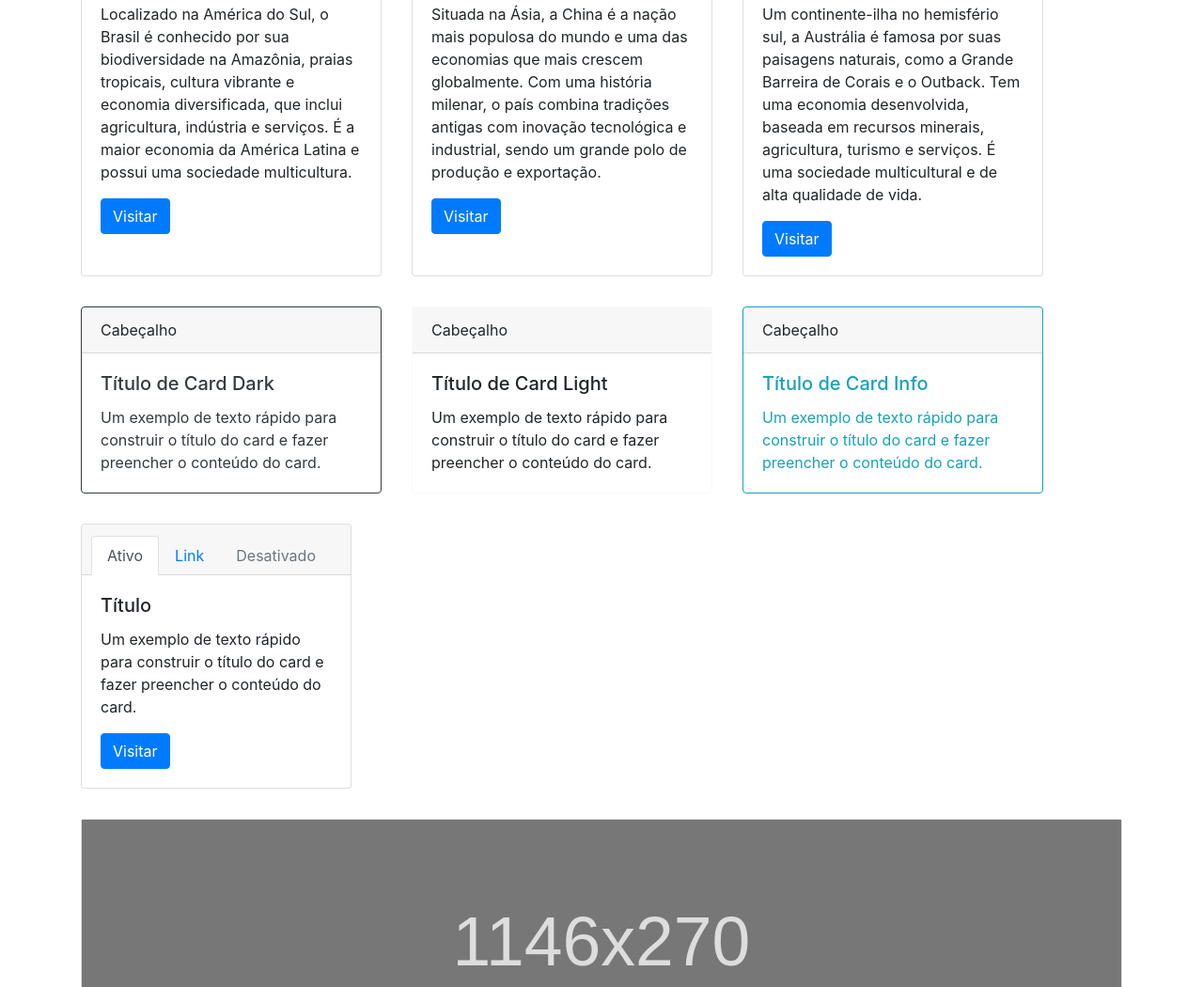
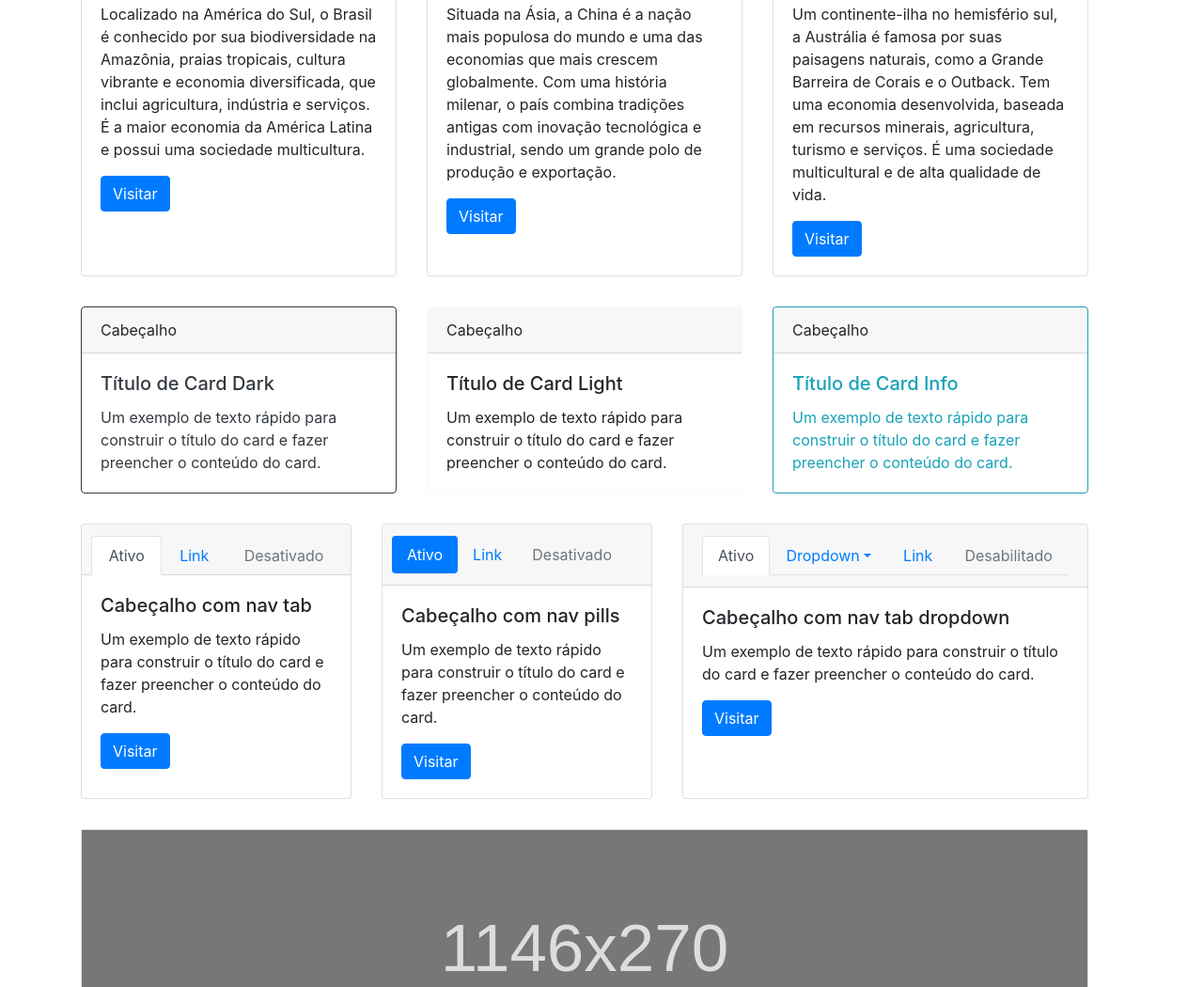
Before and after one commit to ellenlouisedev/Web-Programmer-course, a plain HTML site: page html-css/css/bootstrap/card_b.html in a window 1280 px wide. Shown: the part 270-1320 px from the top of the page at 94% size. Drawn offline with nearby package versions, Linux system fonts and the light colour scheme.

Commit message:
atualizei :+1:

```diff
--- a/html-css/css/bootstrap/card_b.html
+++ b/html-css/css/bootstrap/card_b.html
@@ -12,7 +12,7 @@
 <body>
     <div class="container">
         <div class="row">
-            <div class="card m-3" style="width: 20rem;">
+            <div class="card m-3" style="width: 21rem;">
                 <img class="card-img-top" src="../tabela/imagens/brasil.png" style="height: 200.25px;" alt="Bandeira do Brasil">
                 <div class="card-body">
                     <h5 class="card-title">Brasil</h5>
@@ -20,7 +20,7 @@
                     <a class="btn btn-primary" href="#" >Visitar</a>
                 </div>
             </div>
-            <div class="card m-3" style="width: 20rem;">
+            <div class="card m-3" style="width: 21rem;">
                 <img class="card-img-top" src="../tabela/imagens/china.png" style="height: 200.25px;" alt="Bandeira da China">
                 <div class="card-body">
                     <h5 class="card-title">China</h5>
@@ -28,7 +28,7 @@
                     <a class="btn btn-primary" href="#" >Visitar</a>
                 </div>
             </div>
-            <div class="card m-3" style="width: 20rem;">
+            <div class="card m-3" style="width: 21rem;">
                 <img class="card-img-top" src="../tabela/imagens/australia.png" style="height: 200.25px;" alt="Bandeira da Autrália">
                 <div class="card-body">
                     <h5 class="card-title">Austrália</h5>
@@ -38,21 +38,21 @@
             </div>
         </div>
         <div class="row">
-            <div class="card border-dark m-3 mb-3" style="max-width: 20rem;">
+            <div class="card border-dark m-3 mb-3" style="max-width: 21rem;">
                 <div class="card-header">Cabeçalho</div>
                 <div class="card-body text-dark">
                     <h5 class="card-title">Título de Card Dark</h5>
                     <p class="card-text">Um exemplo de texto rápido para construir o título do card e fazer preencher o conteúdo do card.</p>
                 </div>
             </div>
-            <div class="card border-light m-3 mb-3" style="max-width: 20rem;">
+            <div class="card border-light m-3 mb-3" style="max-width: 21rem;">
                 <div class="card-header">Cabeçalho</div>
                 <div class="card-body">
                     <h5 class="card-title">Título de Card Light</h5>
                     <p class="card-text">Um exemplo de texto rápido para construir o título do card e fazer preencher o conteúdo do card.</p>
                 </div>
             </div>
-            <div class="card border-info m-3" style="max-width: 20rem;">
+            <div class="card border-info m-3" style="max-width: 21rem;">
                 <div class="card-header">Cabeçalho</div>
                 <div class="card-body text-info">
                     <h5 class="card-title">Título de Card Info</h5>
@@ -63,7 +63,7 @@
         <div class="row">
             <div class="card m-3" style="width: 18rem;">
                 <div class="card-header">
-                    <ul class="nav nav-tabs card-header-tabs">
+                    <ul class="nav nav-tabs nav-fill card-header-tabs">
                         <li class="nav-item">
                             <a class="nav-link active" href="#">Ativo</a>
                         </li>
@@ -76,14 +76,64 @@
                     </ul>
                 </div>
                 <div class="card-body">
-                    <h5 class="card-title">Título</h5>
+                    <h5 class="card-title">Cabeçalho com nav tab</h5>
+                    <p class="card-text">Um exemplo de texto rápido para construir o título do card e fazer preencher o conteúdo do card.</p>
+                    <a class="btn btn-primary" href="#">Visitar</a>
+                </div>
+            </div>
+            <div class="card m-3 mb-3" style="width: 18rem;">
+                <div class="card-header">
+                    <ul class="nav nav-pills card-header-pills">
+                        <li class="nav-item">
+                            <a class="nav-link active" href="#">Ativo</a>
+                        </li>
+                        <li class="nav-item">
+                            <a class="nav-link" href="#">Link</a>
+                        </li>
+                        <li class="nav-item">
+                            <a class="nav-link disabled" href="#">Desativado</a>
+                        </li>
+                    </ul>
+                </div>
+                <div class="card-body">
+                    <h5 class="card-title">Cabeçalho com nav pills</h5>
+                    <p class="card-text">Um exemplo de texto rápido para construir o título do card e fazer preencher o conteúdo do card.</p>
+                    <a class="btn btn-primary" href="#">Visitar</a>
+                </div>
+            </div>
+            <div class="card m-3 mb-3" style="width: 27rem;">
+                <div class="card-header">
+                        <ul class="nav nav-tabs nav-fill">
+                            <li class="nav-item">
+                                <a class="nav-link active" href="#">Ativo</a>
+                            </li>
+                            <li class="nav-item dropdown">
+                                <a class="nav-link dropdown-toggle data-toggle"dropdown" href="#" role="button aria-haspopup="true" aria-expanded="false">Dropdown</a>
+                                <div class="dropdown-menu">
+                                    <a class="dropdown-item" href="#">Ação</a>
+                                    <a class="dropdown-item" href="#">Outra ação</a>
+                                    <a class="dropdown-item" href="#">Algo mais aqui</a>
+                                    <div class="dropdown-divider">
+                                    <a class="dropdown-item" href="#">Link isolado</a></div>
+                                </div>
+                            </li>
+                            <li class="nav-item">
+                            <a class="nav-link" href="#">Link</a>
+                            </li>
+                            <li class="nav-item">
+                                <a class="nav-link disabled" href="#">Desabilitado</a>
+                            </li>
+                        </ul>
+                </div>
+                <div class="card-body">
+                    <h5 class="card-title">Cabeçalho com nav tab dropdown</h5>
                     <p class="card-text">Um exemplo de texto rápido para construir o título do card e fazer preencher o conteúdo do card.</p>
                     <a class="btn btn-primary" href="#">Visitar</a>
                 </div>
             </div>
         </div>
         <div class="row">
-            <div class="card m-3 mb-3">
+            <div class="card m-3 mb-3" style="width: 67rem;">
                 <img src="imagens/baixados.svg" alt="Imagem do card">
                 <div class="card-body">
                     <h5 class="card-title">Título do Card</h5>
```
